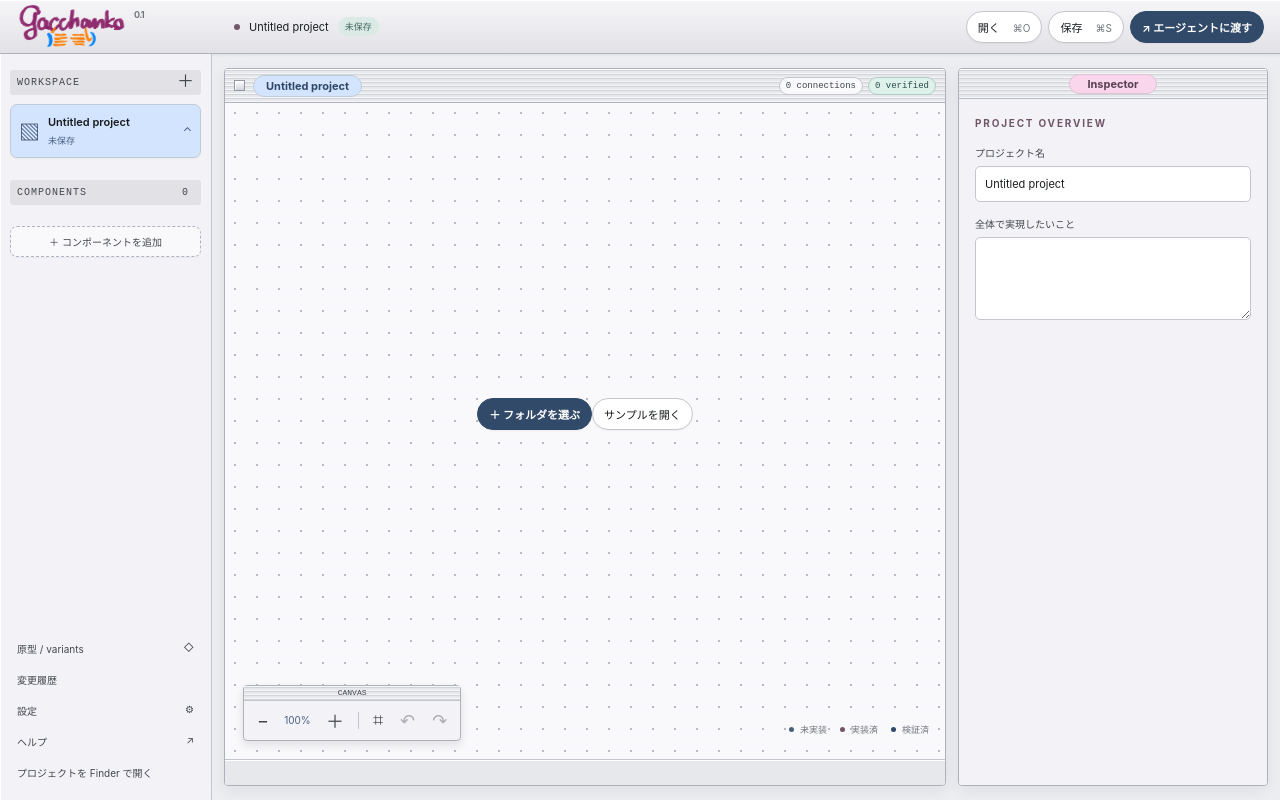
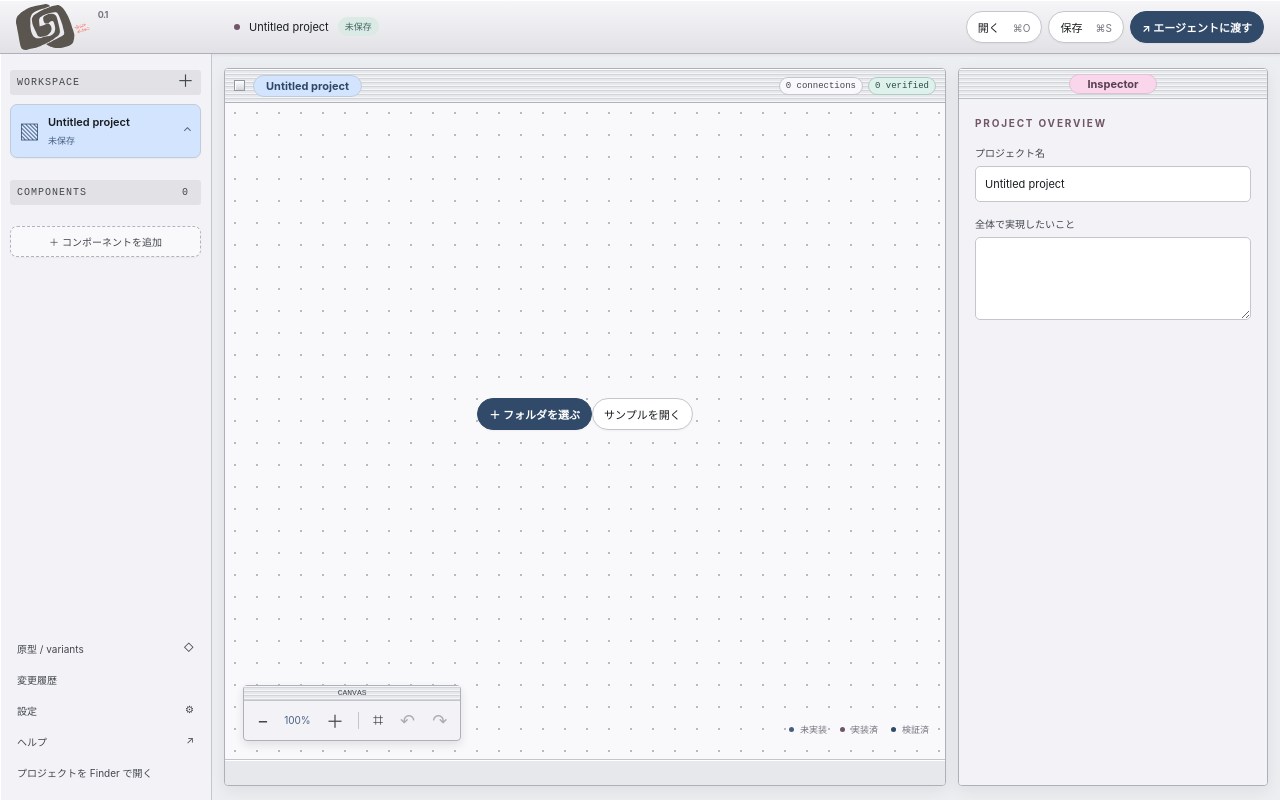
Before and after one commit to yamakkaji/gacchanko, a plain HTML site: page web/index.html in a window 1280 px wide. Drawn offline with Linux system fonts and the light colour scheme.

Commit message:
Update header logo to supplied SVG

```diff
--- a/web/index.html
+++ b/web/index.html
@@ -7,7 +7,7 @@
 </head>
 <body>
 <header>
-  <div class="brand"><img class="brand-logo" src="gacchanko-logo.png" alt="がっちゃんこ gacchanko" draggable="false"><span class="version">0.1</span></div>
+  <div class="brand"><img class="brand-logo" src="gacchanko-logo.svg" alt="がっちゃんこ gacchanko" draggable="false"><span class="version">0.1</span></div>
   <div class="project-title"><span class="project-dot"></span><span id="project-title">Untitled project</span><span id="save-state">未保存</span></div>
   <div class="toolbar"><button id="open-project">開く <kbd>⌘O</kbd></button><button id="save-project">保存 <kbd>⌘S</kbd></button><button class="primary" id="handoff">↗ エージェントに渡す</button></div>
 </header>
```
Also changed, not shown: web/gacchanko-logo.png (deleted), web/gacchanko-logo.svg (added).
